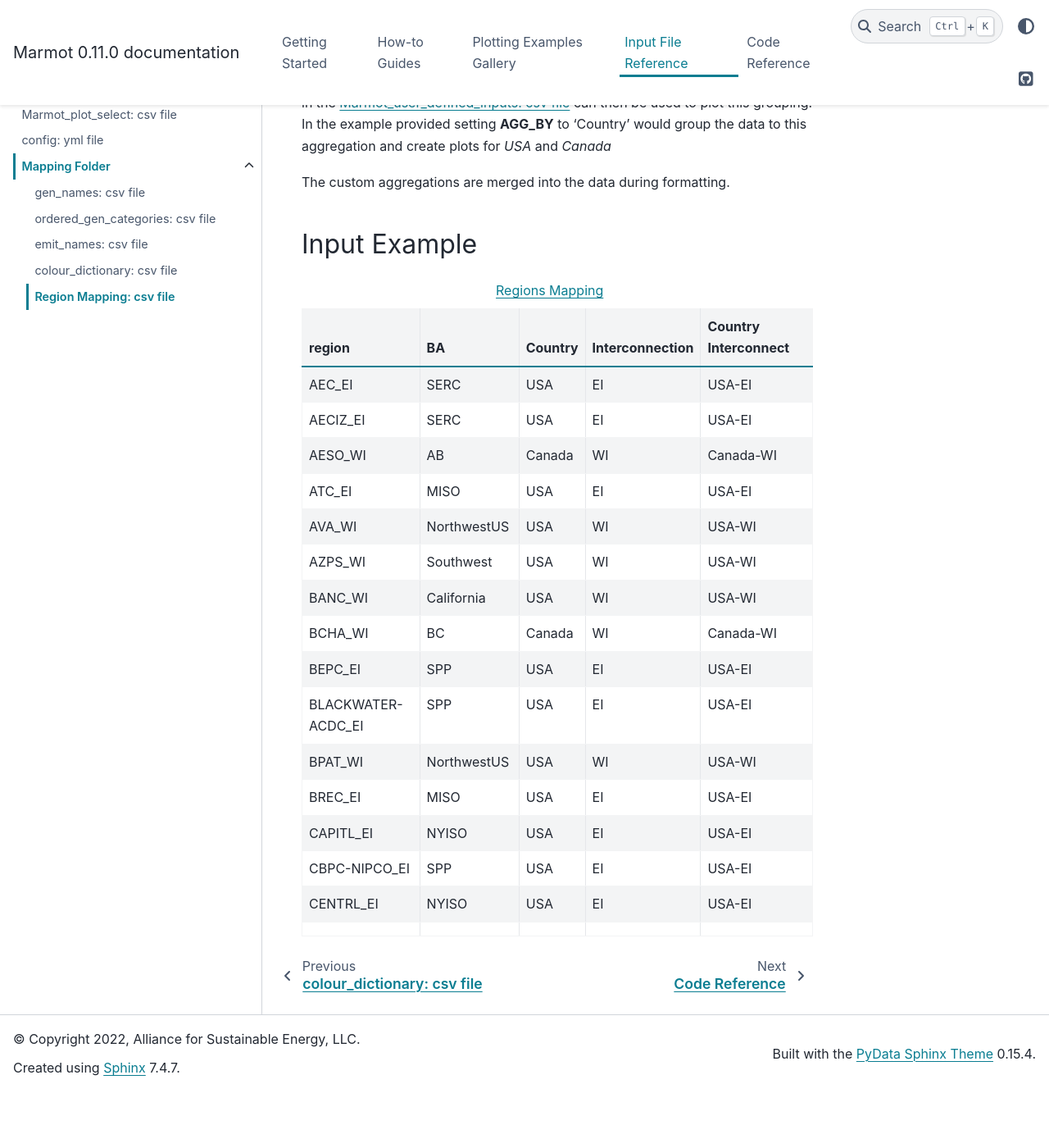
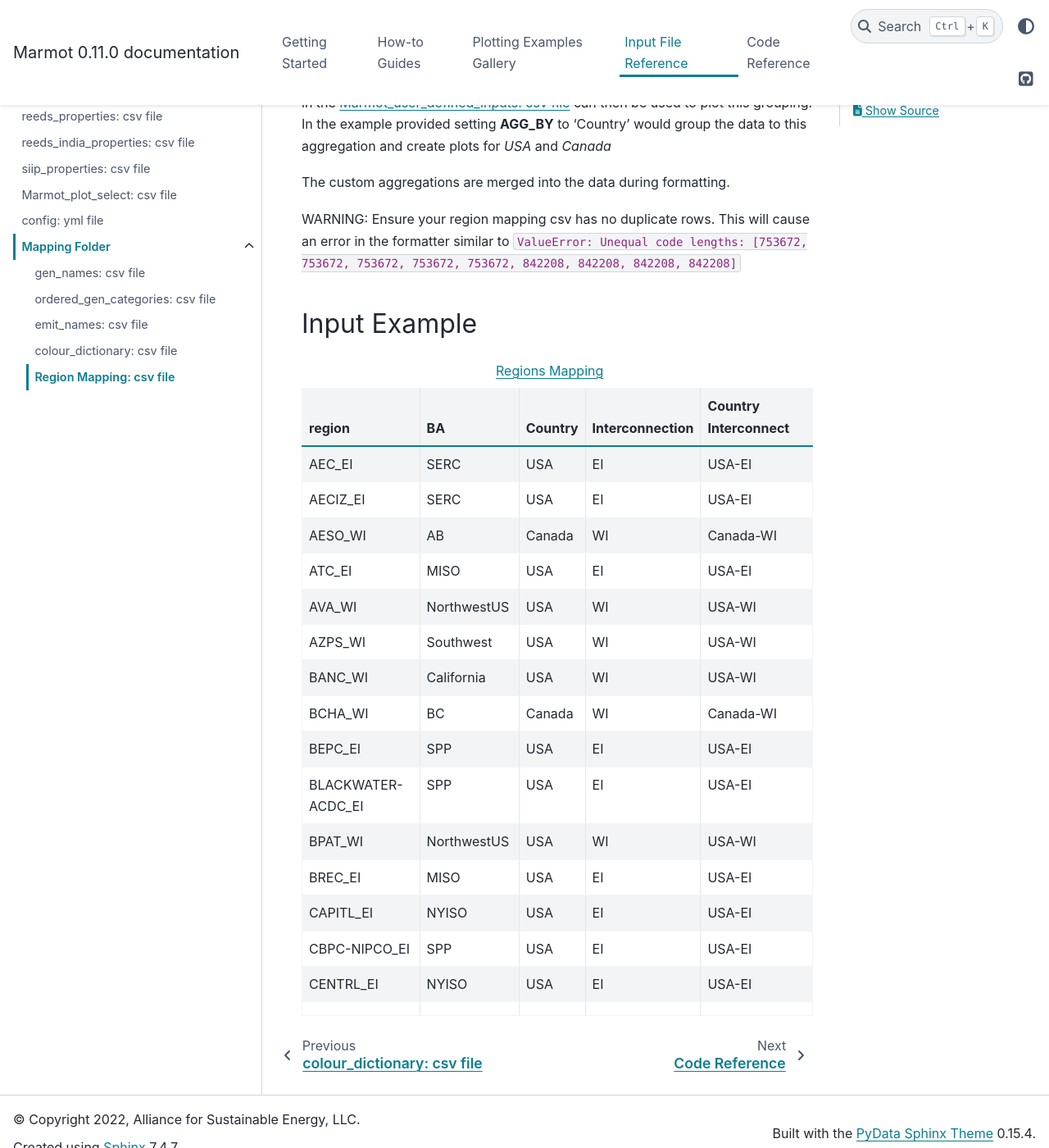
Before and after one commit to NREL/Marmot, a Sphinx documentation site: the page built from docsrc/source/references/input-files/mapping-folder/region_mapping.rst, in a window 1280 px wide and 1400 px high, scrolled down 312 px. Shown: the whole window at 82% size. Built offline with Sphinx 7.4.7 and the PyData theme 0.15.4, drawn with Linux system fonts in a browser that asks for light colours; before the commit the page ends 1643 px from its top, so only the background shows below that.

Commit message:
Add warning, update to latest version of Sphinx.

```diff
--- a/docsrc/source/conf.py
+++ b/docsrc/source/conf.py
@@ -53,8 +53,7 @@
     "sphinx.ext.napoleon",
     'sphinx_click.ext',
     "sphinx.ext.autosectionlabel",
-    "sphinx_panels",
-    ]
+    "sphinx_design"]
 
 intersphinx_mapping = {
     "dateutil": ("https://dateutil.readthedocs.io/en/latest/", None),
@@ -98,7 +97,7 @@
     'css/custom.css',
 ]
 
-html4_writer=True
+#html4_writer=True
 
 html_theme_options = {
     'collapse_navigation': False,
--- a/docsrc/source/references/input-files/mapping-folder/region_mapping.rst
+++ b/docsrc/source/references/input-files/mapping-folder/region_mapping.rst
@@ -24,6 +24,9 @@
 
 The custom aggregations are merged into the data during formatting.
 
+WARNING: Ensure your region mapping csv has no duplicate rows. This will cause an error in the formatter similar to
+``ValueError: Unequal code lengths: [753672, 753672, 753672, 753672, 753672, 842208, 842208, 842208, 842208]``
+
 Input Example
 --------------
 
```
Also changed, not shown: 1 other file.
